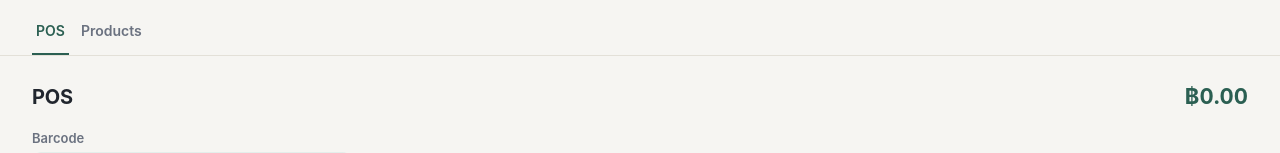
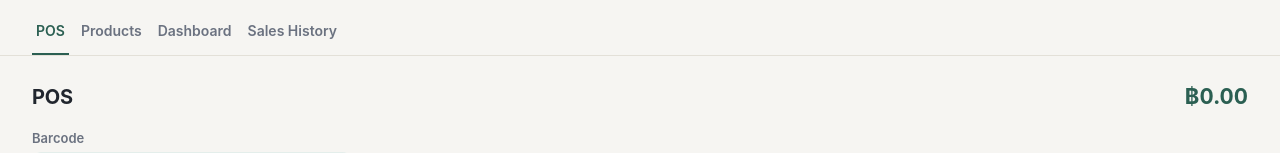
Before and after one commit to Kotechasitz/POS, a React (Vite) app in the folder src/renderer/: page / in a window 1280 px wide. Shown: the top 153 px of the page. Built offline with nearby package versions, Linux system fonts and the light colour scheme.

Commit message:
feat: add Dashboard and Sales History tabs to the app shell

```diff
--- a/src/renderer/src/App.tsx
+++ b/src/renderer/src/App.tsx
@@ -1,8 +1,10 @@
 import { useState } from 'react'
 import ProductsPage from './features/products/ProductsPage'
 import PosPage from './features/cart/PosPage'
+import DashboardPage from './features/dashboard/DashboardPage'
+import SalesHistoryPage from './features/sales-history/SalesHistoryPage'
 
-type Tab = 'pos' | 'products'
+type Tab = 'pos' | 'products' | 'dashboard' | 'salesHistory'
 
 function App(): React.JSX.Element {
   const [tab, setTab] = useState<Tab>('pos')
@@ -24,8 +26,27 @@ function App(): React.JSX.Element {
         >
           Products
         </button>
+        <button
+          type="button"
+          className={`nav-tab ${tab === 'dashboard' ? 'is-active' : ''}`}
+          onClick={() => setTab('dashboard')}
+        >
+          Dashboard
+        </button>
+        <button
+          type="button"
+          className={`nav-tab ${tab === 'salesHistory' ? 'is-active' : ''}`}
+          onClick={() => setTab('salesHistory')}
+        >
+          Sales History
+        </button>
       </nav>
-      <div className="app-content">{tab === 'pos' ? <PosPage /> : <ProductsPage />}</div>
+      <div className="app-content">
+        {tab === 'pos' && <PosPage />}
+        {tab === 'products' && <ProductsPage />}
+        {tab === 'dashboard' && <DashboardPage />}
+        {tab === 'salesHistory' && <SalesHistoryPage />}
+      </div>
     </div>
   )
 }
```
Also changed, not shown: 1 other file (tests, documents, lock files or other folders).
